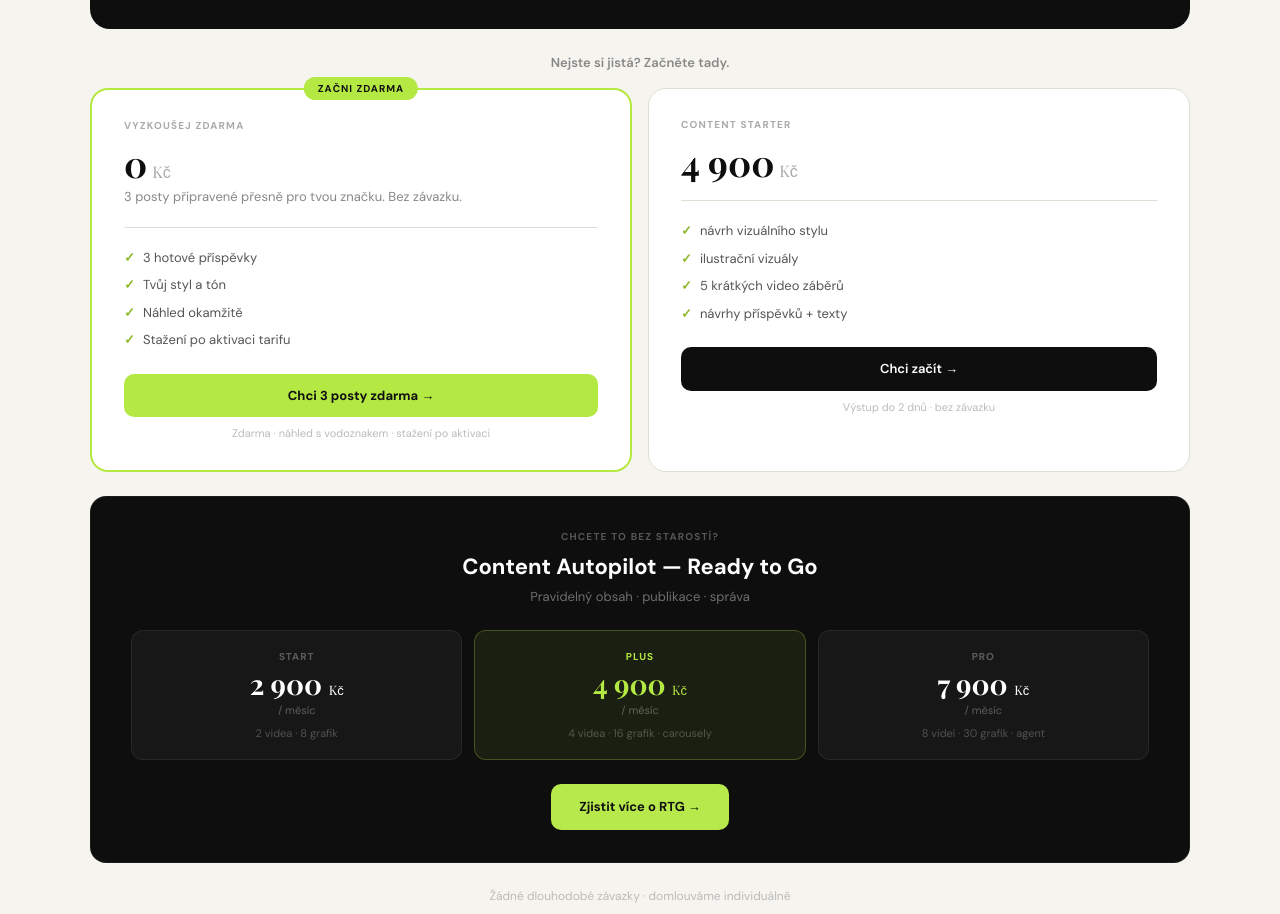
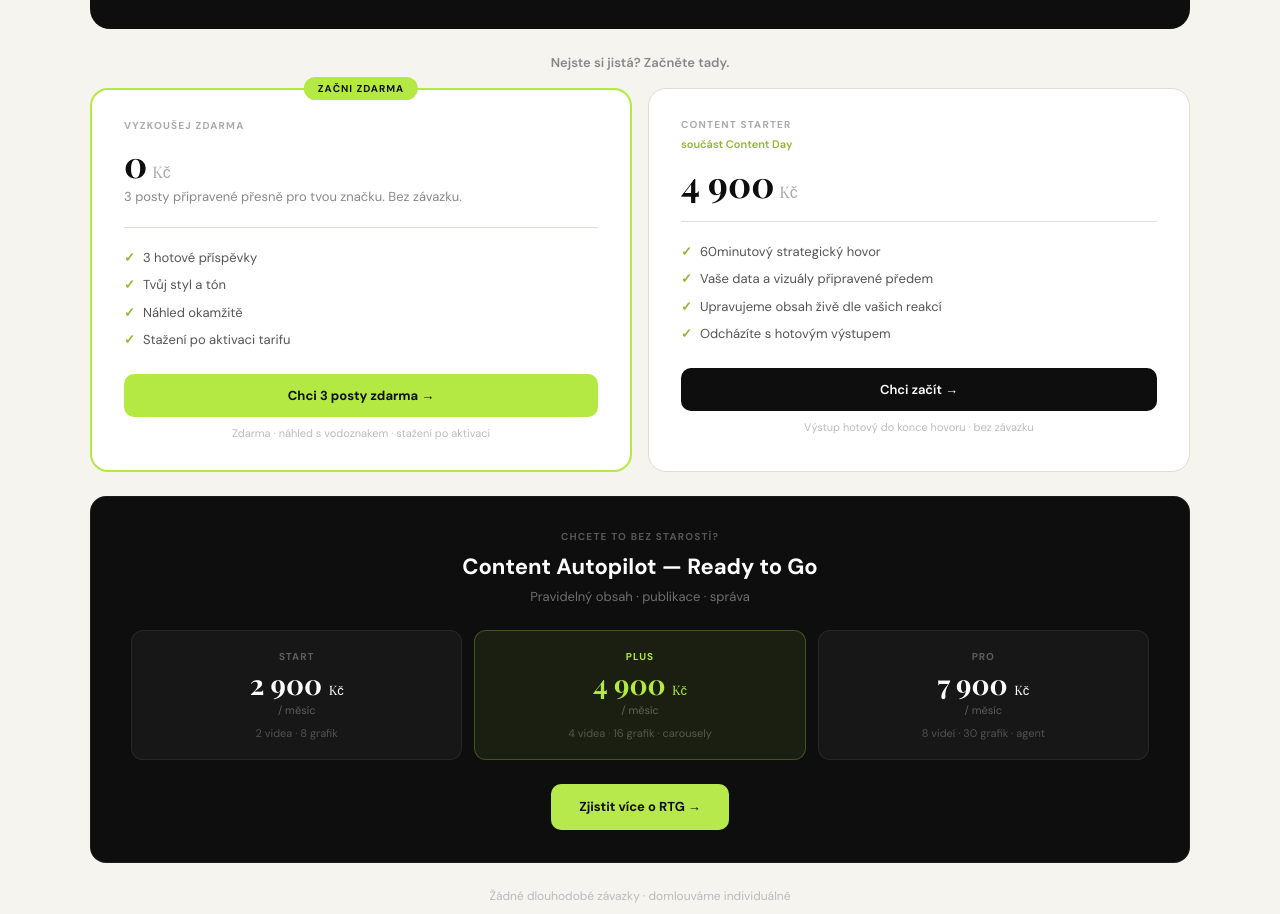
Before and after one commit to katarinabrics-eng/ai-content-studio, a Next.js app in the folder apps/content-studio/: page /premiova-vizualni-identita in a window 1280 px wide. Shown: the part 4440-5354 px from the top of the page. Built offline with nearby package versions, Linux system fonts and the light colour scheme.

Commit message:
feat: Content Starter - strategický hovor, živé úpravy, součást Content Day

```diff
--- a/apps/content-studio/src/app/premiova-vizualni-identita/page.tsx
+++ b/apps/content-studio/src/app/premiova-vizualni-identita/page.tsx
@@ -1692,12 +1692,18 @@ export default function PremiovaVizualniIdentita() {
 
               {/* Content Starter */}
               <div style={{background:"#fff",border:"1px solid var(--gray-light)",borderRadius:18,padding:"28px 32px"}}>
-                <div style={{fontSize:10,fontWeight:700,letterSpacing:"0.12em",textTransform:"uppercase",color:"#aaa",marginBottom:12}}>Content Starter</div>
+                <div style={{fontSize:10,fontWeight:700,letterSpacing:"0.12em",textTransform:"uppercase",color:"#aaa",marginBottom:4}}>Content Starter</div>
+                <div style={{fontSize:11,color:"var(--lime-dark)",fontWeight:600,marginBottom:12}}>součást Content Day</div>
                 <div style={{fontFamily:"var(--font-playfair),serif",fontSize:36,fontWeight:700,color:"var(--black)",lineHeight:1,marginBottom:20,paddingBottom:20,borderBottom:"1px solid var(--gray-light)",display:"flex",alignItems:"baseline",gap:5}}>4 900 <span style={{fontSize:16,fontWeight:400,color:"#aaa"}}>Kč</span></div>
                 <ul style={{listStyle:"none",display:"flex",flexDirection:"column",gap:8,marginBottom:24}}>
-                  {["návrh vizuálního stylu","ilustrační vizuály","5 krátkých video záběrů","návrhy příspěvků + texty"].map(i=>(
-                    <li key={i} style={{display:"flex",gap:8,alignItems:"center",fontSize:13,color:"#555"}}>
-                      <span style={{color:"var(--lime-dark)",fontWeight:700}}>✓</span>{i}
+                  {[
+                    "60minutový strategický hovor",
+                    "Vaše data a vizuály připravené předem",
+                    "Upravujeme obsah živě dle vašich reakcí",
+                    "Odcházíte s hotovým výstupem",
+                  ].map(i=>(
+                    <li key={i} style={{display:"flex",gap:8,alignItems:"flex-start",fontSize:13,color:"#555"}}>
+                      <span style={{color:"var(--lime-dark)",fontWeight:700,flexShrink:0}}>✓</span>{i}
                     </li>
                   ))}
                 </ul>
@@ -1707,7 +1713,7 @@ export default function PremiovaVizualniIdentita() {
                   padding:"12px",borderRadius:10,
                   fontSize:13,fontWeight:600,textDecoration:"none",
                 }}>Chci začít →</a>
-                <div style={{fontSize:11,color:"#bbb",textAlign:"center",marginTop:8}}>Výstup do 2 dnů · bez závazku</div>
+                <div style={{fontSize:11,color:"#bbb",textAlign:"center",marginTop:8}}>Výstup hotový do konce hovoru · bez závazku</div>
               </div>
             </div>
           </div>
```
